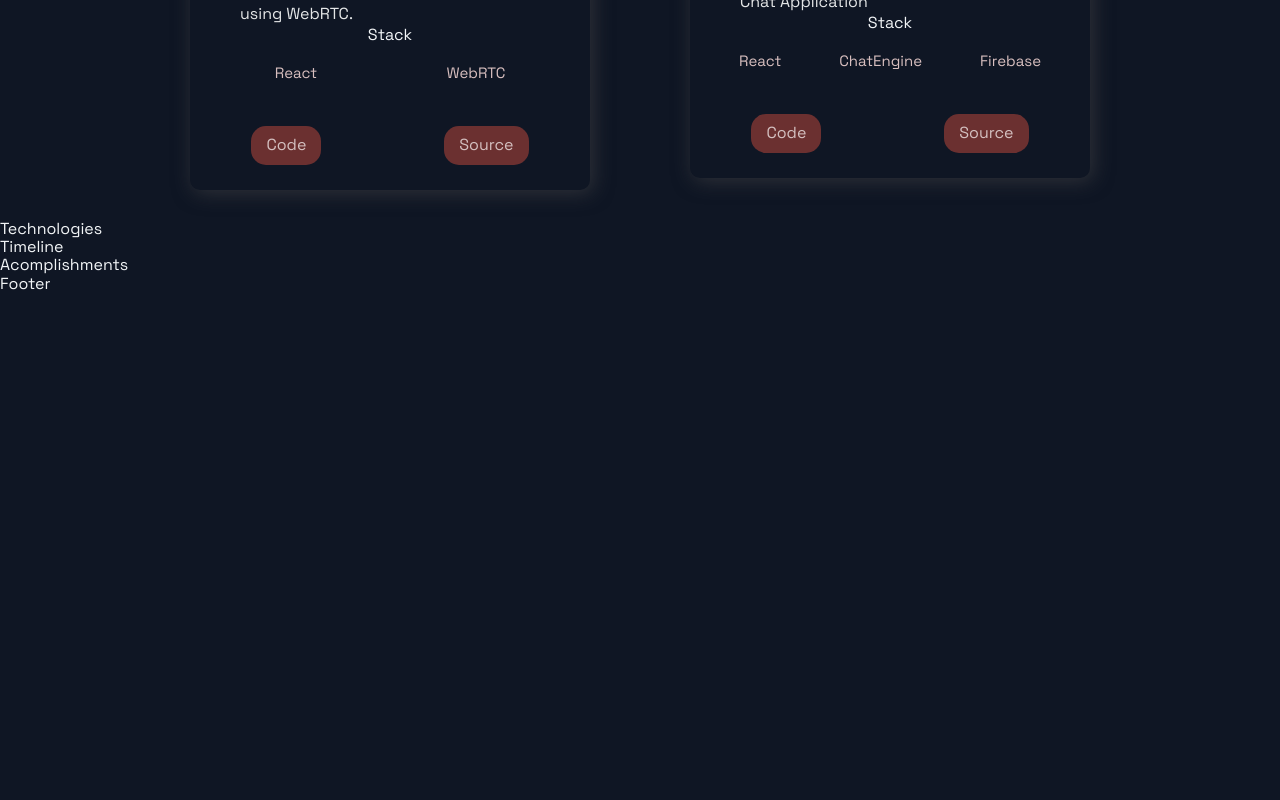
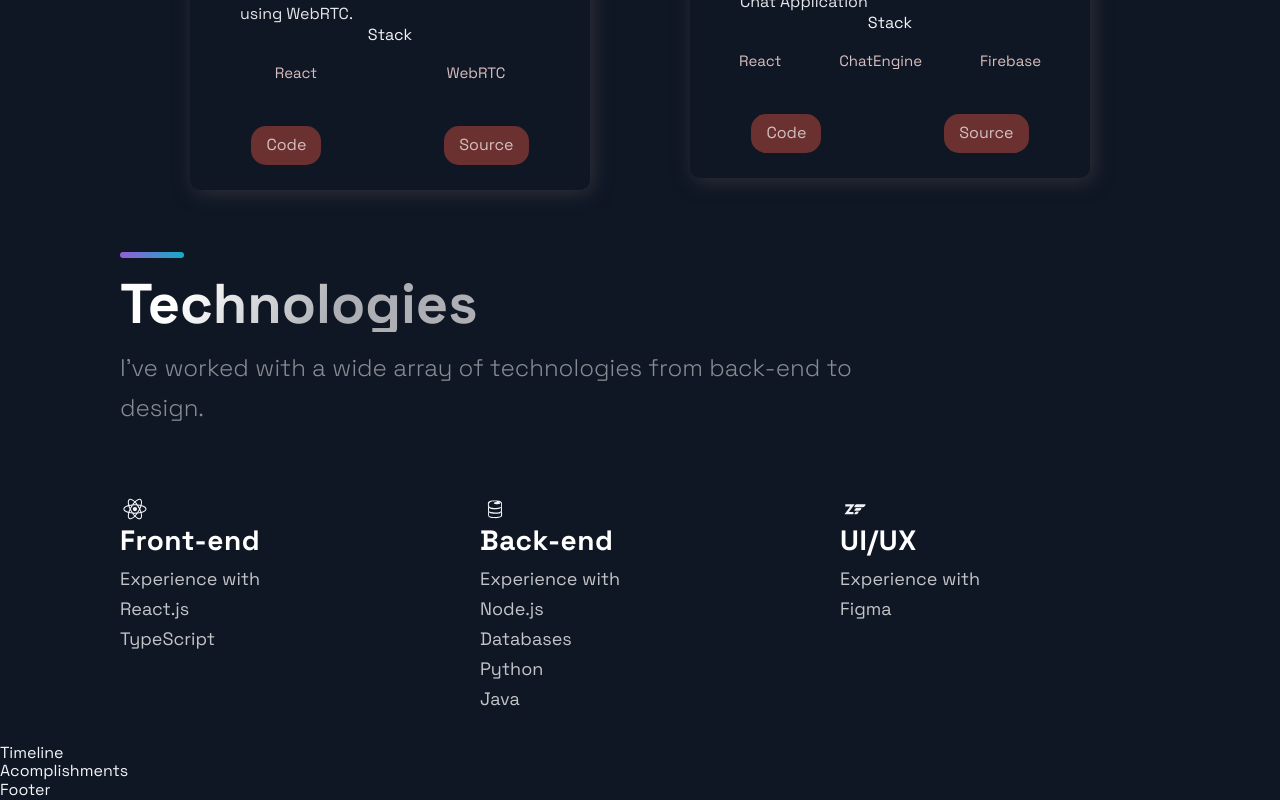
Before and after one commit to axxessgranted/portfolio-website, a Next.js app: page / in a window 1280 px wide. Shown: the part 1973-2773 px from the top of the page. Before the commit the page ends 2267 px from the top, so only its background shows below. Built offline with nearby package versions, Linux system fonts and the light colour scheme.

Commit message:
Complete Technologies component

```diff
--- a/src/components/Technologies/Technologies.js
+++ b/src/components/Technologies/Technologies.js
@@ -1,12 +1,64 @@
 import React from 'react';
 import { DiFirebase, DiReact, DiZend } from 'react-icons/di';
-import { Section, SectionDivider, SectionText, SectionTitle } from '../../styles/GlobalComponents';
-import { List, ListContainer, ListItem, ListParagraph, ListTitle } from './TechnologiesStyles';
+import {
+  Section,
+  SectionDivider,
+  SectionText,
+  SectionTitle,
+} from '../../styles/GlobalComponents';
+import {
+  List,
+  ListContainer,
+  ListItem,
+  ListParagraph,
+  ListTitle,
+} from './TechnologiesStyles';
 
-const Technologies = () =>  (
-  <div>
-    Technologies
-  </div>
+const Technologies = () => (
+  <Section id='#tech'>
+    <SectionDivider />
+    <br />
+    <SectionTitle>Technologies</SectionTitle>
+    <SectionText>
+      I've worked with a wide array of technologies from back-end to design.
+    </SectionText>
+    <List>
+      <ListItem>
+        <DiReact size='3rem' />
+        <ListContainer>
+          <ListTitle>Front-end</ListTitle>
+          <ListParagraph>
+            Experience with <br />
+            React.js <br />
+            TypeScript
+          </ListParagraph>
+        </ListContainer>
+      </ListItem>
+      <ListItem>
+        <DiFirebase size='3rem' />
+        <ListContainer>
+          <ListTitle>Back-end</ListTitle>
+          <ListParagraph>
+            Experience with <br />
+            Node.js <br />
+            Databases <br />
+            Python <br />
+            Java
+          </ListParagraph>
+        </ListContainer>
+      </ListItem>
+      <ListItem>
+        <DiZend size='3rem' />
+        <ListContainer>
+          <ListTitle>UI/UX</ListTitle>
+          <ListParagraph>
+            Experience with <br />
+            Figma
+          </ListParagraph>
+        </ListContainer>
+      </ListItem>
+    </List>
+  </Section>
 );
 
 export default Technologies;
```
